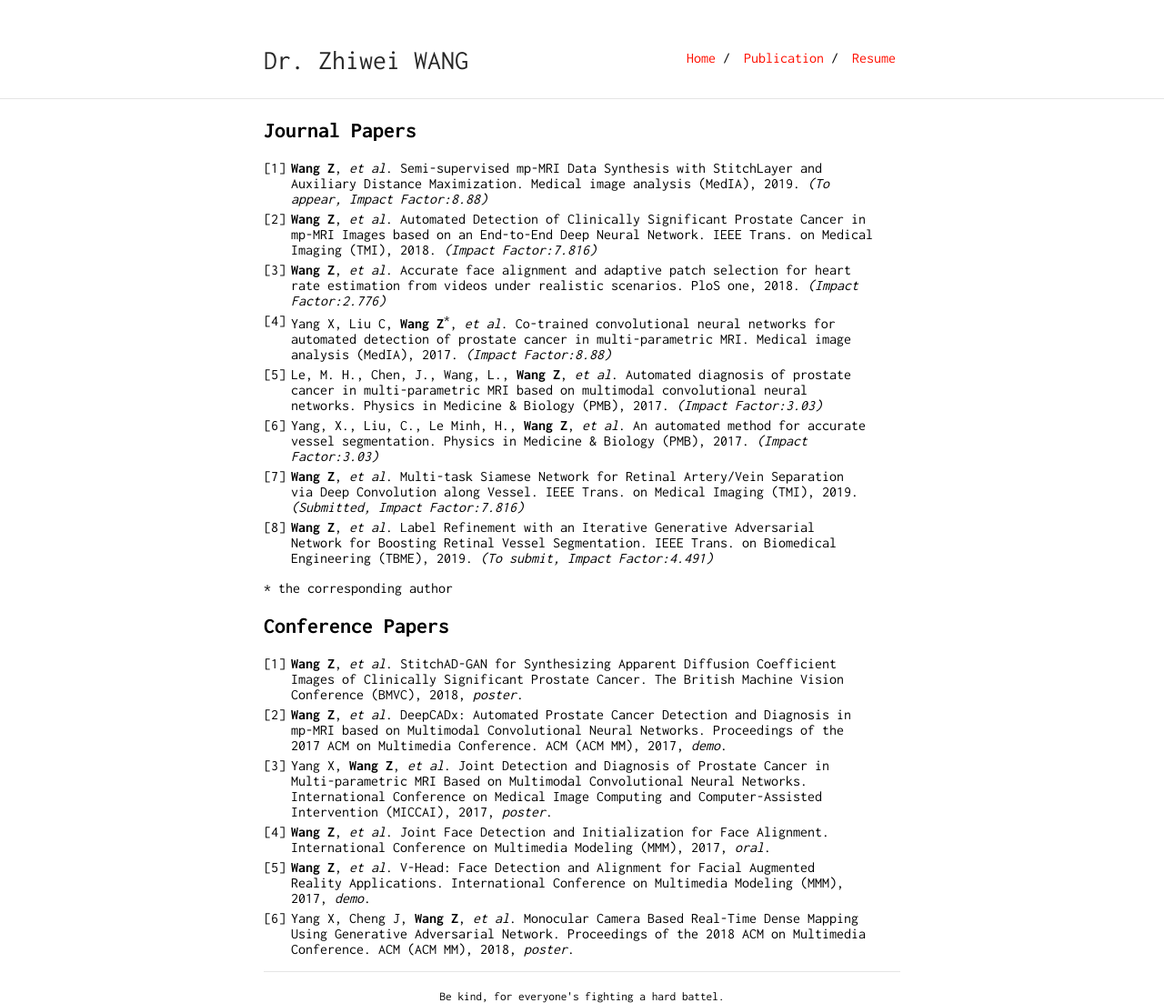
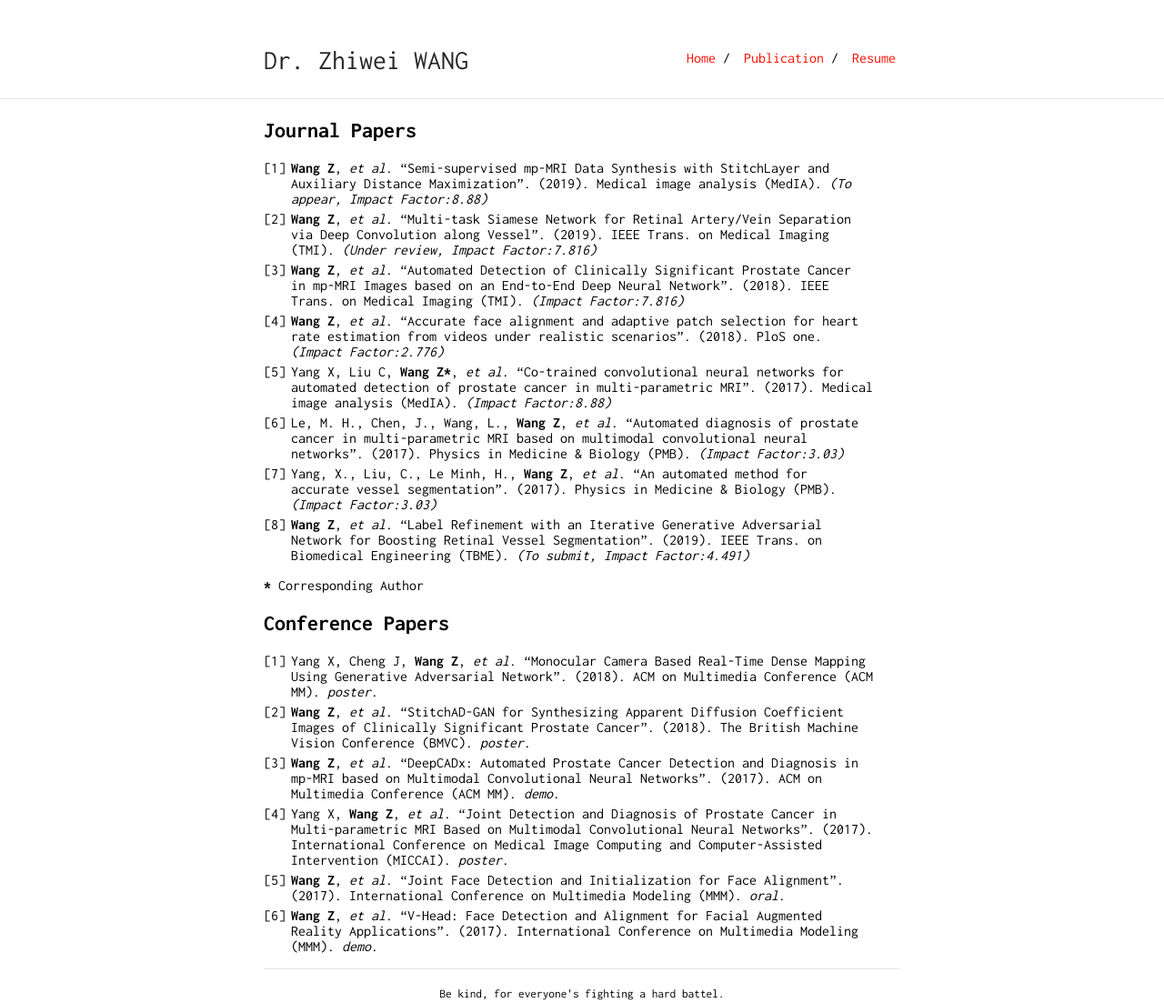
Before and after one commit to Andysis/andysis.github.io, a Jekyll site: the page built from publication.md, in a window 1280 px wide. Shown: the whole page at 91% size. Built offline with Jekyll 4.4.1, drawn with Linux system fonts in a browser that asks for light colours; our own code applies the rules of GitHub Pages for plain Markdown files.

Commit message:
minor modification

```diff
--- a/publication.md
+++ b/publication.md
@@ -4,22 +4,22 @@ layout: default
 
 ## Journal Papers
 
-1. **Wang Z**, *et al*. Semi-supervised mp-MRI Data Synthesis with StitchLayer and Auxiliary Distance Maximization. Medical image analysis (MedIA), 2019. *(To appear, Impact Factor:8.88)*
-2. **Wang Z**, *et al*. Automated Detection of Clinically Significant Prostate Cancer in mp-MRI Images based on an End-to-End Deep Neural Network. IEEE Trans. on Medical Imaging (TMI), 2018. *(Impact Factor:7.816)*
-3. **Wang Z**, *et al*. Accurate face alignment and adaptive patch selection for heart rate estimation from videos under realistic scenarios. PloS one, 2018. *(Impact Factor:2.776)*
-4. Yang X, Liu C, **Wang Z**<sup>\*</sup>, *et al*. Co-trained convolutional neural networks for automated detection of prostate cancer in multi-parametric MRI. Medical image analysis (MedIA), 2017. *(Impact Factor:8.88)*
-5. Le, M. H., Chen, J., Wang, L., **Wang Z**, *et al*. Automated diagnosis of prostate cancer in multi-parametric MRI based on multimodal convolutional neural networks. Physics in Medicine & Biology (PMB), 2017. *(Impact Factor:3.03)*
-6. Yang, X., Liu, C., Le Minh, H., **Wang Z**, *et al*. An automated method for accurate vessel segmentation. Physics in Medicine & Biology (PMB), 2017. *(Impact Factor:3.03)*
-7. **Wang Z**, *et al*. Multi-task Siamese Network for Retinal Artery/Vein Separation via Deep Convolution along Vessel. IEEE Trans. on Medical Imaging (TMI), 2019. *(Submitted, Impact Factor:7.816)*
-8. **Wang Z**, *et al*. Label Refinement with an Iterative Generative Adversarial Network for Boosting Retinal Vessel Segmentation. IEEE Trans. on Biomedical Engineering (TBME), 2019. *(To submit, Impact Factor:4.491)*
+1. **Wang Z**, *et al*. "Semi-supervised mp-MRI Data Synthesis with StitchLayer and Auxiliary Distance Maximization". (2019). Medical image analysis (MedIA). *(To appear, Impact Factor:8.88)*
+2. **Wang Z**, *et al*. "Multi-task Siamese Network for Retinal Artery/Vein Separation via Deep Convolution along Vessel". (2019). IEEE Trans. on Medical Imaging (TMI). *(Under review, Impact Factor:7.816)*
+3. **Wang Z**, *et al*. "Automated Detection of Clinically Significant Prostate Cancer in mp-MRI Images based on an End-to-End Deep Neural Network". (2018). IEEE Trans. on Medical Imaging (TMI). *(Impact Factor:7.816)*
+4. **Wang Z**, *et al*. "Accurate face alignment and adaptive patch selection for heart rate estimation from videos under realistic scenarios". (2018). PloS one. *(Impact Factor:2.776)*
+5. Yang X, Liu C, **Wang Z\***, *et al*. "Co-trained convolutional neural networks for automated detection of prostate cancer in multi-parametric MRI". (2017). Medical image analysis (MedIA). *(Impact Factor:8.88)*
+6. Le, M. H., Chen, J., Wang, L., **Wang Z**, *et al*. "Automated diagnosis of prostate cancer in multi-parametric MRI based on multimodal convolutional neural networks". (2017). Physics in Medicine & Biology (PMB). *(Impact Factor:3.03)*
+7. Yang, X., Liu, C., Le Minh, H., **Wang Z**, *et al*. "An automated method for accurate vessel segmentation". (2017). Physics in Medicine & Biology (PMB). *(Impact Factor:3.03)*
+8. **Wang Z**, *et al*. "Label Refinement with an Iterative Generative Adversarial Network for Boosting Retinal Vessel Segmentation". (2019). IEEE Trans. on Biomedical Engineering (TBME). *(To submit, Impact Factor:4.491)*
 
-\* the corresponding author
+**\*** Corresponding Author
 
 ## Conference Papers
 
-1. **Wang Z**, *et al*. StitchAD-GAN for Synthesizing Apparent Diffusion Coefficient Images of Clinically Significant Prostate Cancer. The British Machine Vision Conference (BMVC), 2018, *poster*.
-2. **Wang Z**, *et al*. DeepCADx: Automated Prostate Cancer Detection and Diagnosis in mp-MRI based on Multimodal Convolutional Neural Networks. Proceedings of the 2017 ACM on Multimedia Conference. ACM (ACM MM), 2017, *demo*.
-4. Yang X, **Wang Z**, *et al*. Joint Detection and Diagnosis of Prostate Cancer in Multi-parametric MRI Based on Multimodal Convolutional Neural Networks. International Conference on Medical Image Computing and Computer-Assisted Intervention (MICCAI), 2017, *poster*.
-5. **Wang Z**, *et al*. Joint Face Detection and Initialization for Face Alignment. International Conference on Multimedia Modeling (MMM), 2017, *oral*.
-6. **Wang Z**, *et al*. V-Head: Face Detection and Alignment for Facial Augmented Reality Applications. International Conference on Multimedia Modeling (MMM), 2017, *demo*.
-6. Yang X, Cheng J, **Wang Z**, *et al*. Monocular Camera Based Real-Time Dense Mapping Using Generative Adversarial Network. Proceedings of the 2018 ACM on Multimedia Conference. ACM (ACM MM), 2018, *poster*.
+1. Yang X, Cheng J, **Wang Z**, *et al*. "Monocular Camera Based Real-Time Dense Mapping Using Generative Adversarial Network". (2018). ACM on Multimedia Conference (ACM MM). *poster*.
+2. **Wang Z**, *et al*. "StitchAD-GAN for Synthesizing Apparent Diffusion Coefficient Images of Clinically Significant Prostate Cancer". (2018). The British Machine Vision Conference (BMVC). *poster*.
+3. **Wang Z**, *et al*. "DeepCADx: Automated Prostate Cancer Detection and Diagnosis in mp-MRI based on Multimodal Convolutional Neural Networks". (2017). ACM on Multimedia Conference (ACM MM). *demo*.
+4. Yang X, **Wang Z**, *et al*. "Joint Detection and Diagnosis of Prostate Cancer in Multi-parametric MRI Based on Multimodal Convolutional Neural Networks". (2017). International Conference on Medical Image Computing and Computer-Assisted Intervention (MICCAI). *poster*.
+5. **Wang Z**, *et al*. "Joint Face Detection and Initialization for Face Alignment". (2017). International Conference on Multimedia Modeling (MMM). *oral*.
+6. **Wang Z**, *et al*. "V-Head: Face Detection and Alignment for Facial Augmented Reality Applications". (2017). International Conference on Multimedia Modeling (MMM). *demo*.
```
Also changed, not shown: index.md (+1 -1 lines).
